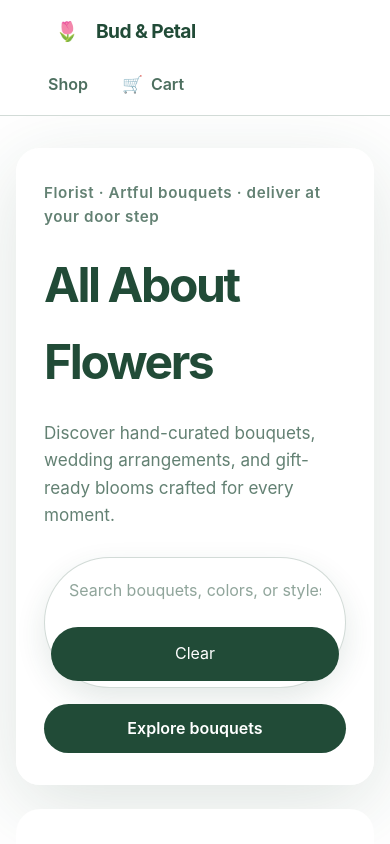
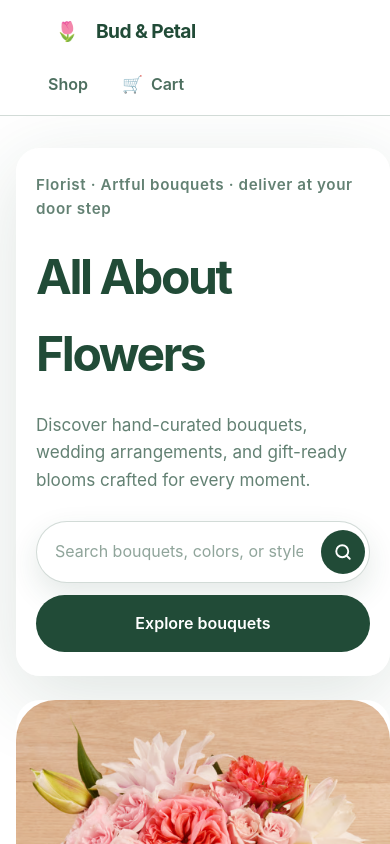
Before and after one commit to emhaxim/tulio-co, a Next.js app: page / in a window 390 px wide. Shown: the top 844 px of the page. Built offline with nearby package versions, Linux system fonts and the light colour scheme.

Commit message:
Adjust the search bar and listing expand

```diff
--- a/app/globals.css
+++ b/app/globals.css
@@ -104,9 +104,10 @@ main {
 
 .input-group {
   display: flex;
+  align-items: center;
   width: min(100%, 380px);
-  gap: 10px;
-  padding: 6px;
+  gap: 0;
+  padding: 4px 4px 4px 0;
   border-radius: 999px;
   background: var(--white);
   border: 1px solid var(--green-20);
@@ -115,7 +116,7 @@ main {
 
 .input-group input {
   flex: 1;
-  padding: 14px 18px;
+  padding: 13px 18px;
   border: none;
   border-radius: 999px;
   background: transparent;
@@ -146,6 +147,29 @@ main {
   color: #fff;
   padding: 14px 22px;
   transition: background 0.2s ease;
+  flex-shrink: 0;
+}
+
+/* Search icon button inside the pill */
+.input-group .search-btn {
+  width: 44px;
+  height: 44px;
+  min-width: 44px;
+  padding: 0;
+  display: inline-flex;
+  align-items: center;
+  justify-content: center;
+  flex-shrink: 0;
+  border-radius: 999px;
+  background: var(--green);
+  color: #fff;
+  border: none;
+  cursor: pointer;
+  transition: background 0.2s ease;
+}
+
+.input-group .search-btn:hover {
+  background: var(--green-85);
 }
 
 .input-group button:hover,
@@ -709,7 +733,7 @@ main {
 .listings-grid {
   display: grid;
   gap: 24px;
-  grid-template-columns: repeat(auto-fit, minmax(250px, 1fr));
+  grid-template-columns: repeat(auto-fill, minmax(260px, 1fr));
 }
 
 .product {
@@ -869,15 +893,41 @@ main {
 }
 
 @media (max-width: 680px) {
-  .hero-copy,
+  .hero-copy {
+    padding: 24px 20px;
+    border-radius: 24px;
+  }
+
   .hero-media,
   .feature-card,
   .cart {
     border-radius: 24px;
   }
 
-  .input-group,
-  .cta-row,
+  .hero-media {
+    min-height: 280px;
+  }
+
+  /* Stack search bar + CTA button vertically, both full-width */
+  .cta-row {
+    flex-direction: column;
+    align-items: stretch;
+    gap: 12px;
+  }
+
+  .cta-row .button {
+    text-align: center;
+    padding: 16px 20px;
+    font-size: 1rem;
+  }
+
+  /* Keep the pill shape — don't collapse it to column */
+  .input-group {
+    width: 100%;
+    flex-direction: row;
+    align-items: center;
+  }
+
   .product-meta,
   .cart-summary {
     flex-direction: column;
--- a/components/HomeClient.tsx
+++ b/components/HomeClient.tsx
@@ -84,7 +84,11 @@ export default function HomeClient() {
                   placeholder="Search bouquets, colors, or styles"
                   aria-label="Search listings"
                 />
-                <button type="button" onClick={() => setSearch('')}>Clear</button>
+                <button type="button" className="search-btn" aria-label="Search">
+                  <svg width="18" height="18" viewBox="0 0 24 24" fill="none" stroke="currentColor" strokeWidth="2.5" strokeLinecap="round" strokeLinejoin="round">
+                    <circle cx="11" cy="11" r="8"/><line x1="21" y1="21" x2="16.65" y2="16.65"/>
+                  </svg>
+                </button>
               </div>
               <Link href="#shop" className="button">
                 Explore bouquets
```
